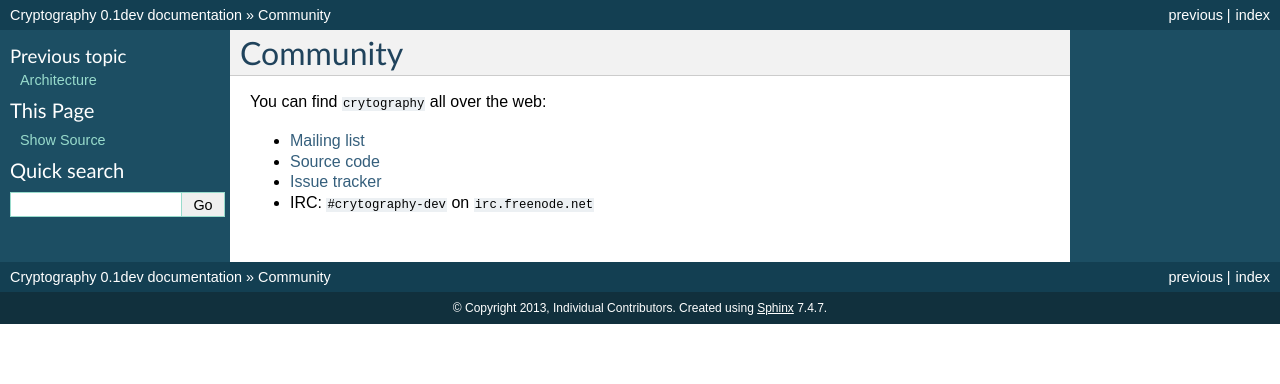
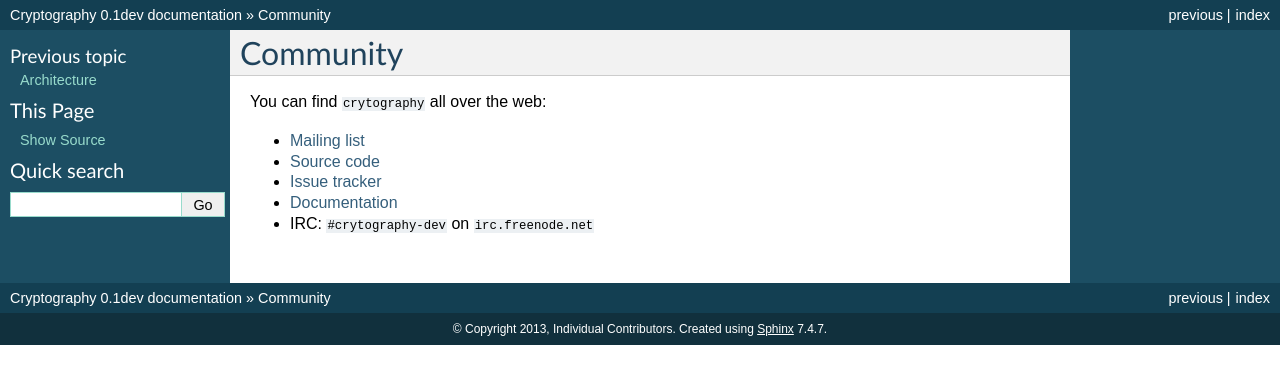
Before and after one commit to WebKing0121/cryptography, a Sphinx documentation site: the page built from docs/community.rst, in a window 1280 px wide. Shown: the top 384 px of the page. Built offline with Sphinx 7.4.7, drawn with Linux system fonts in a browser that asks for light colours.

Commit message:
Documented that our documentation is online

```diff
--- a/docs/community.rst
+++ b/docs/community.rst
@@ -6,8 +6,10 @@ You can find ``crytography`` all over the web:
 * `Mailing list`_
 * `Source code`_
 * `Issue tracker`_
+* `Documentation`_
 * IRC: ``#crytography-dev`` on ``irc.freenode.net``
 
 .. _`Mailing list`: http://mail.python.org/mailman/listinfo/cryptography-dev
 .. _`Source code`: https://github.com/alex/crytopgraphy
 .. _`Issue tracker`: https://github.com/alex/crytopgraphy/issues
+.. _`Documentation`: https://cryptography.readthedocs.org/
```
